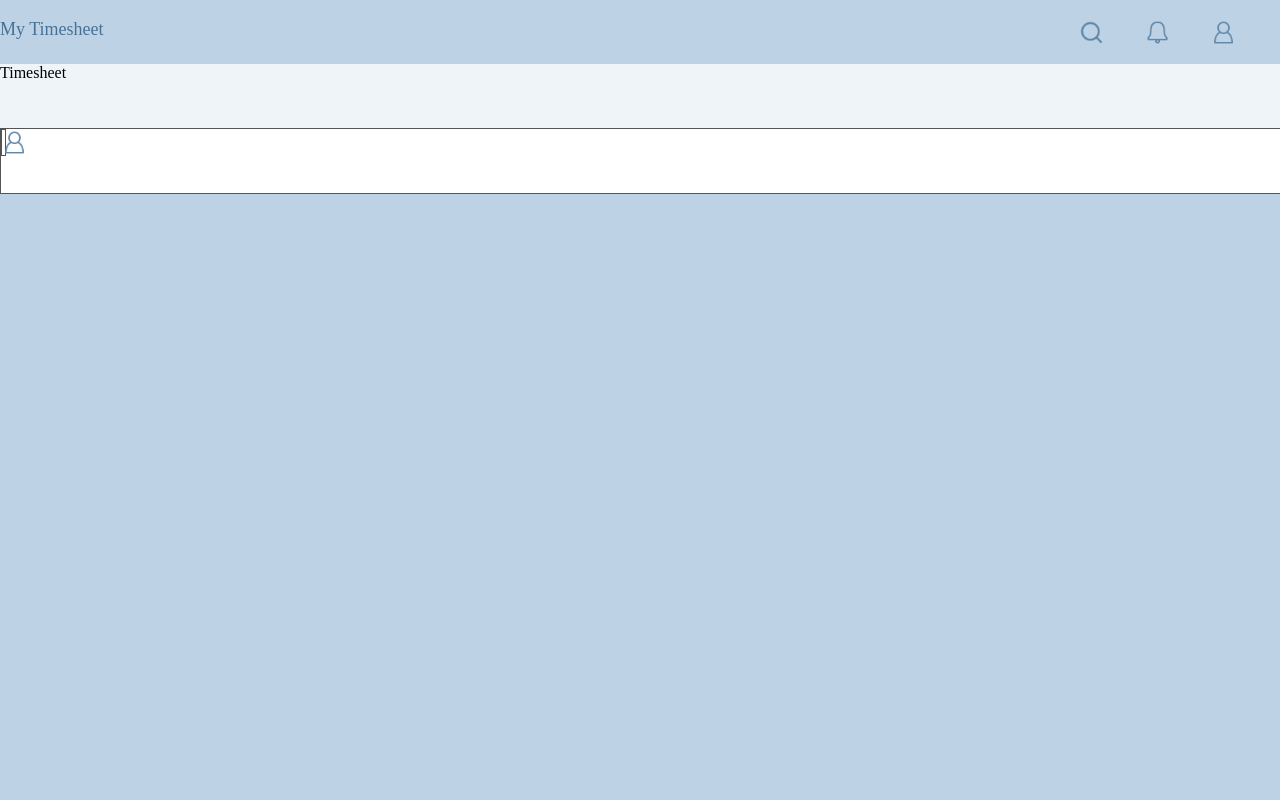
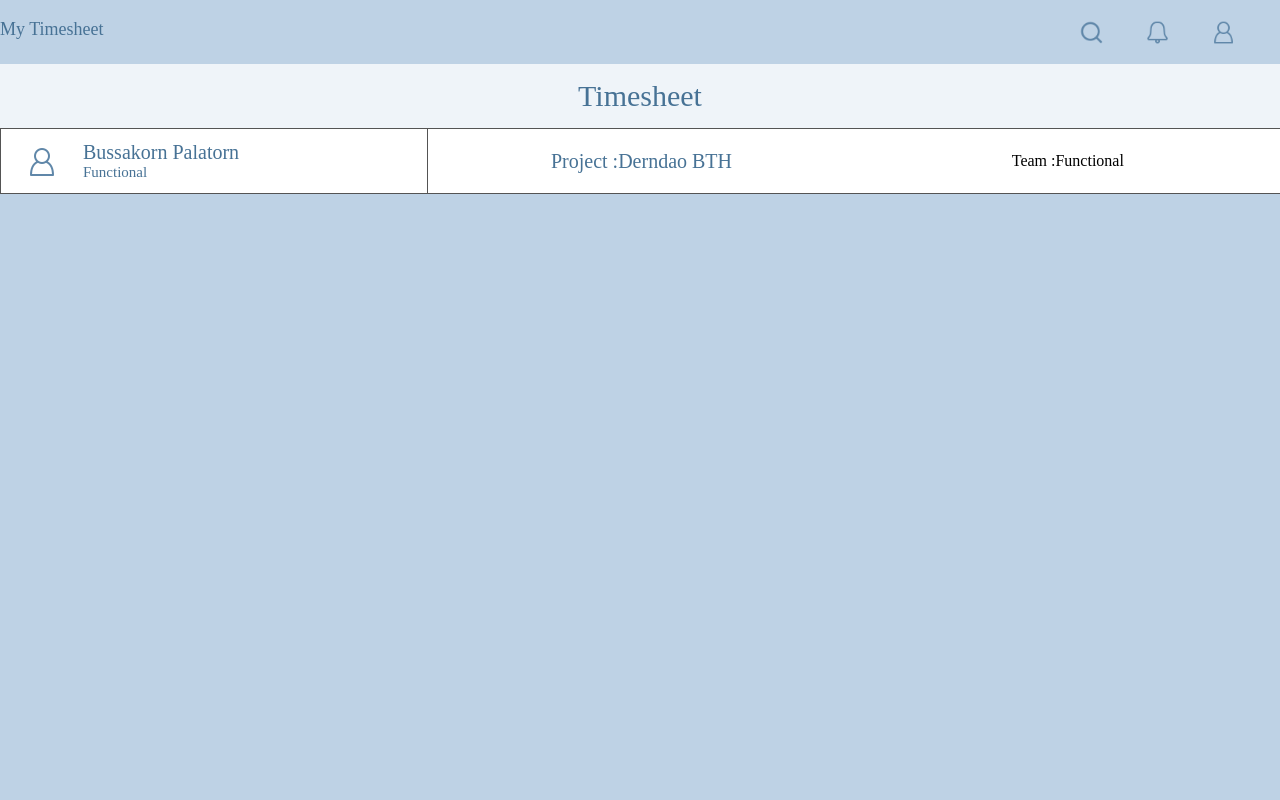
Before and after one commit to KantaphongP/E-HR_System, a PHP site: page / in a window 1280 px wide. Run offline with PHP 8.4, Linux system fonts and the light colour scheme.

Commit message:
Update timesheet.php

```diff
--- a/views/timesheet/timesheet.php
+++ b/views/timesheet/timesheet.php
@@ -1,4 +1,7 @@
 <style>
+body{
+    font-family : 'Segoe UI Semibold' ;
+}
 .navbar {
     position: fixed ;
     top: 0;
@@ -8,11 +11,9 @@
     background: #BED2E5;
     z-index: 0;
 }
-
 .navbar a{
     position: absolute;
     top : 30% ;
-    font-family : 'Segoe UI Semibold' ;
     font-size : 18px;
     color : #477295 ;
 }
@@ -25,7 +26,6 @@
     top : 30%;
     right: 1%;
 }
-
 .navbar li{
     display : inline-block ;
     margin-right : 25px ;
@@ -47,10 +47,18 @@
 
 }
 .appname a {
-    align : center ;
+    position: absolute;
+    left: 50%;
+    top: 50%;
+    transform: translate(-50%, -50%);
+
+    font-size : 30px;
+    color : #477295 ;
 }
 
 .filbar {
+    display : flex ;
+    justify-content :space-evenly ;
     position: fixed ;
     top: 16%;
     width: 100%;
@@ -62,25 +70,60 @@
     border-width: 1px;
     border-color : #545454 ;
 }
-.filbar ul{
-    list-style: none;
-    padding : 0 ;
-    margin : 0 ;
+.filbar .user{
+    width: 33.33%;
+    display : flex ;
+    border-style: solid;
+    border-width: 0 1px 0 0;
+    border-color: #545454;
+}
+.filbar .user .ublock{
+    display : flex;
     position: absolute;
-    top : 0;
+    top: 50%;
+    transform: translateY(-50%);
 }
-.filbar li{
-    display : inline-block ;
+.filbar .user .icon{
+    margin: 5 25 0 25;
 }
-.filbar li .fuser{
+.filbar .user .info{
+    display : flex;
+    flex-direction: column;
+}
+.filbar .user .name{
+    font-size : 20px;
+    color : #477295 ;
+}
+.filbar .user .pos{
+    font-family : 'Segoe UI Semibold' ;
+    font-size : 15px;
+    color : #477295 ;
+}
+.filbar .project{
+    width: 33.33%;
+    display : flex ;
+    justify-content: space-evenly;
+    font-size : 20px;
+    color : #477295 ;
+}
+.filbar .project .pblock{
+    display : flex;
     position: absolute;
-    top : 0;
+    top: 50%;
+    transform: translateY(-50%);
+}
+.filbar .team{
     width: 33.33%;
-    background: #FFFFFF;
-    border-style : solid ;
-    border-width: 1px;
-    border-color : #545454 ;
+    display : flex ;
+    justify-content: space-evenly;
 }
+.filbar .team .tblock{
+    display : flex;
+    position: absolute;
+    top: 50%;
+    transform: translateY(-50%);
+}
+
 
 </style>
 <html>
@@ -101,13 +144,37 @@
         <a>Timesheet</a>
     </div>
     <div class = "filbar">
-        <ul>
-        <li><div class = "fuser">
-            <img src="user.png" height ="25" width="25" />
-        </div></li>
-        <li><div class = "fpoject"> </div></li>
-        <li><div class = "fteam"> </div></li>
-        </ul>
+        <div class = "user">
+            <div class = "ublock">
+            <div class = "icon"><img src="user.png" height ="32" width="32" /></div>
+            <div class = "info">
+                <div class="name">
+                <a>Bussakorn Palatorn</a><br>
+                </div>
+            <div class="pos" >
+                <a>Functional</a>
+            </div></div></div>
+        </div>
+        <div class = "project">
+            <div class ="pblock">
+                <div class="ptitle">
+                <a>Project : </a>
+                </div>
+                <div class="pproject">
+                <a> Derndao BTH</a>
+                </div>
+            </div>
+        </div>
+        <div class = "team">
+            <div class ="tblock">
+                <div class="ttitle">
+                <a>Team : </a>
+                </div>
+                <div class="tteam">
+                <a> Functional</a>
+                </div>
+            </div>
+        </div>
     </div>
 
 
```
